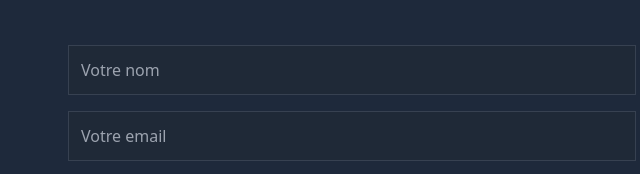
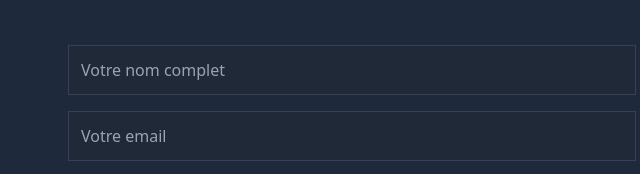
Before and after one commit to 1969A/1969A.github.io, a plain HTML site: page index.html in a window 1280 px wide. Shown: the part 8719-8893 px from the top of the page, 596-1236 px from the left. Drawn offline with nearby package versions, Linux system fonts and the light colour scheme.

Commit message:
Update index.html

```diff
--- a/index.html
+++ b/index.html
@@ -715,7 +715,7 @@
 
         <!-- Bloc formulaire -->
         <form id="contact-form" class="space-y-4">
-            <input type="text" name="name" placeholder="Votre nom" required
+            <input type="text" name="name" placeholder="Votre nom complet" required
                    class="w-full p-3 bg-gray-800 text-white border border-gray-700 focus:outline-none focus:border-amber-500" />
             <input type="email" name="email" placeholder="Votre email" required
                    class="w-full p-3 bg-gray-800 text-white border border-gray-700 focus:outline-none focus:border-amber-500" />
```
